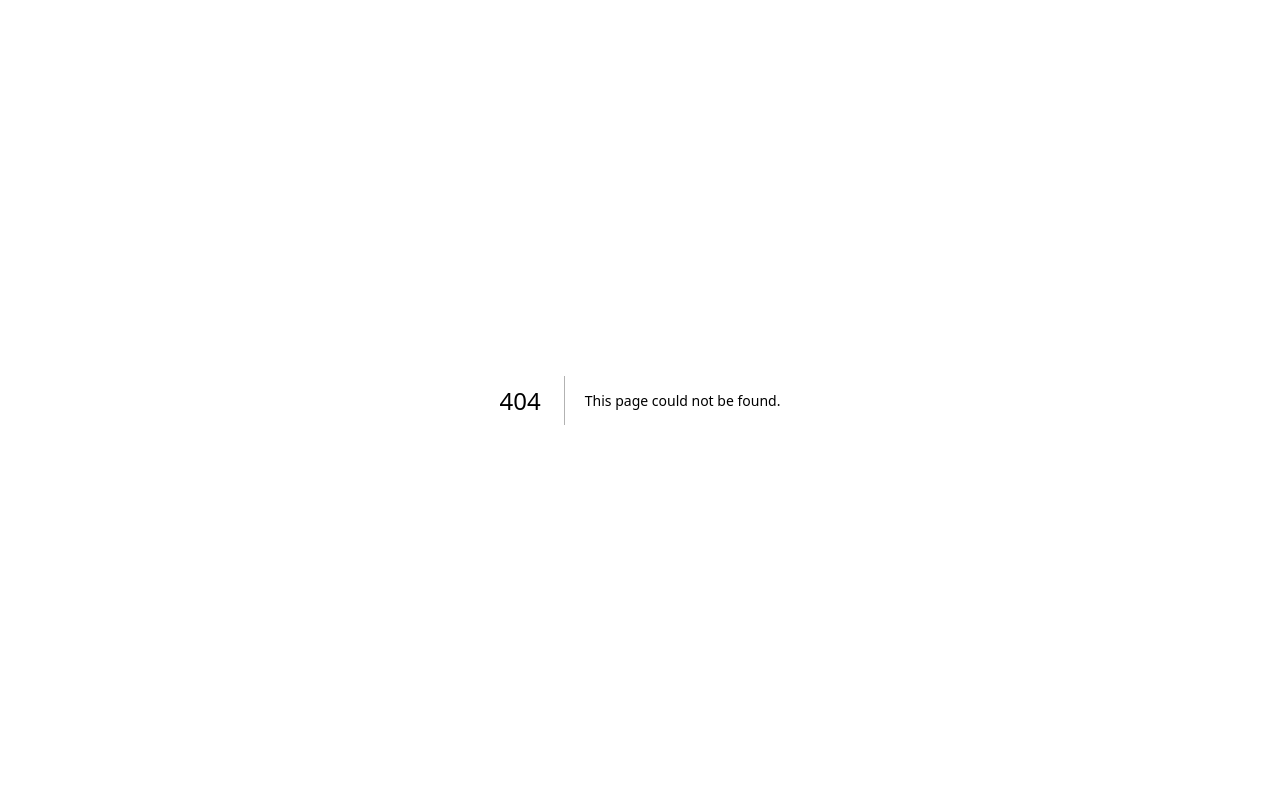
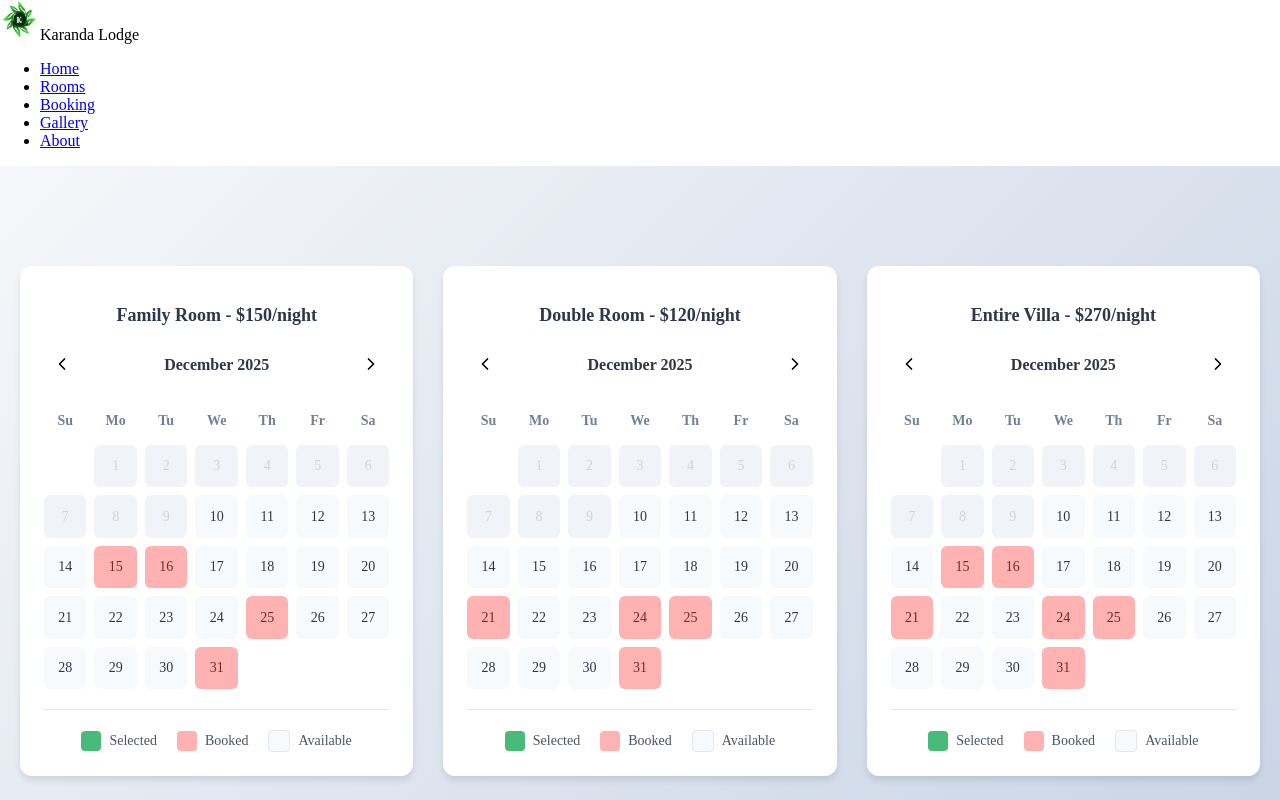
Before and after one commit to nandundasa/karanda_lodge_villa, a Next.js app in the folder karanda-lodge/: page /Booking in a window 1280 px wide. Before the commit this address had no page. Shown: the top 800 px of the page. Built offline with nearby package versions, Linux system fonts and the light colour scheme.

Commit message:
Create booking page

```diff
--- /dev/null
+++ b/karanda-lodge/src/app/Booking/booking.css
@@ -0,0 +1,183 @@
+.booking-page {
+  min-height: 100vh;
+  padding: 100px 20px 40px;
+  background: linear-gradient(135deg, #f5f7fa 0%, #c3cfe2 100%);
+}
+
+.calendars-container {
+  max-width: 1400px;
+  margin: 0 auto;
+  display: grid;
+  grid-template-columns: repeat(auto-fit, minmax(320px, 1fr));
+  gap: 30px;
+  margin-bottom: 40px;
+}
+
+.calendar-card {
+  background: white;
+  border-radius: 12px;
+  padding: 24px;
+  box-shadow: 0 4px 6px rgba(0, 0, 0, 0.1);
+}
+
+.calendar-title {
+  font-size: 18px;
+  font-weight: 600;
+  margin-bottom: 20px;
+  color: #2d3748;
+  text-align: center;
+}
+
+.calendar-header {
+  display: flex;
+  justify-content: space-between;
+  align-items: center;
+  margin-bottom: 20px;
+}
+
+.nav-btn {
+  background: none;
+  border: none;
+  cursor: pointer;
+  padding: 8px;
+  border-radius: 6px;
+  transition: background 0.2s;
+}
+
+.nav-btn:hover {
+  background: #f7fafc;
+}
+
+.month-year {
+  font-weight: 600;
+  color: #2d3748;
+}
+
+.calendar-grid {
+  display: grid;
+  grid-template-columns: repeat(7, 1fr);
+  gap: 8px;
+}
+
+.day-header {
+  text-align: center;
+  font-weight: 600;
+  color: #718096;
+  font-size: 14px;
+  padding: 8px 0;
+}
+
+.day {
+  aspect-ratio: 1;
+  display: flex;
+  align-items: center;
+  justify-content: center;
+  border-radius: 6px;
+  font-size: 14px;
+  cursor: pointer;
+  transition: all 0.2s;
+}
+
+.day.empty {
+  cursor: default;
+}
+
+.day.available {
+  background: #f7fafc;
+  color: #2d3748;
+}
+
+.day.available:hover {
+  background: #e2e8f0;
+}
+
+.day.selected {
+  background: #48bb78;
+  color: white;
+  font-weight: 600;
+}
+
+.day.booked {
+  background: #feb2b2;
+  color: #742a2a;
+  cursor: not-allowed;
+}
+
+.day.past {
+  background: #e2e8f0;
+  color: #a0aec0;
+  cursor: not-allowed;
+  opacity: 0.5;
+}
+
+.legend {
+  display: flex;
+  justify-content: center;
+  gap: 20px;
+  margin-top: 20px;
+  padding-top: 20px;
+  border-top: 1px solid #e2e8f0;
+}
+
+.legend-item {
+  display: flex;
+  align-items: center;
+  gap: 8px;
+  font-size: 14px;
+  color: #4a5568;
+}
+
+.legend-color {
+  width: 20px;
+  height: 20px;
+  border-radius: 4px;
+}
+
+.legend-color.selected {
+  background: #48bb78;
+}
+
+.legend-color.booked {
+  background: #feb2b2;
+}
+
+.legend-color.available {
+  background: #f7fafc;
+  border: 1px solid #e2e8f0;
+}
+
+.villa-info {
+  max-width: 800px;
+  margin: 0 auto;
+  background: #c6f6d5;
+  border-radius: 12px;
+  padding: 24px;
+  text-align: center;
+}
+
+.info-icon {
+  font-size: 32px;
+  margin-bottom: 12px;
+}
+
+.villa-info h3 {
+  font-size: 20px;
+  font-weight: 600;
+  color: #22543d;
+  margin-bottom: 12px;
+}
+
+.villa-info p {
+  color: #276749;
+  line-height: 1.6;
+}
+
+@media (max-width: 768px) {
+  .calendars-container {
+    grid-template-columns: 1fr;
+  }
+
+  .booking-page {
+    padding: 80px 15px 30px;
+  }
+}
--- /dev/null
+++ b/karanda-lodge/src/app/Booking/page.tsx
@@ -0,0 +1,214 @@
+"use client";
+import { useState } from "react";
+import { ChevronLeft, ChevronRight } from "lucide-react";
+import Navbar from "../components/Navbar";
+import Footer from "../components/Footer";
+import "./booking.css";
+
+interface CalendarProps {
+  title: string;
+  price: string;
+  roomType: "family" | "double" | "villa";
+  bookedDates: number[];
+  selectedDates: number[];
+  onDateClick: (day: number) => void;
+}
+
+function Calendar({ title, price, roomType, bookedDates, selectedDates, onDateClick }: CalendarProps) {
+  const today = new Date();
+  today.setHours(0, 0, 0, 0);
+  const [currentDate, setCurrentDate] = useState(today);
+
+  const daysInMonth = new Date(
+    currentDate.getFullYear(),
+    currentDate.getMonth() + 1,
+    0
+  ).getDate();
+  const firstDay = new Date(
+    currentDate.getFullYear(),
+    currentDate.getMonth(),
+    1
+  ).getDay();
+
+  const monthNames = [
+    "January",
+    "February",
+    "March",
+    "April",
+    "May",
+    "June",
+    "July",
+    "August",
+    "September",
+    "October",
+    "November",
+    "December",
+  ];
+
+  const prevMonth = () => {
+    setCurrentDate(
+      new Date(currentDate.getFullYear(), currentDate.getMonth() - 1, 1)
+    );
+  };
+
+  const nextMonth = () => {
+    setCurrentDate(
+      new Date(currentDate.getFullYear(), currentDate.getMonth() + 1, 1)
+    );
+  };
+
+
+
+  const isPastDate = (day: number) => {
+    const dateToCheck = new Date(currentDate.getFullYear(), currentDate.getMonth(), day);
+    return dateToCheck < today;
+  };
+
+  const getDayClass = (day: number) => {
+    if (isPastDate(day)) return "past";
+    if (selectedDates.includes(day)) return "selected";
+    if (bookedDates.includes(day)) return "booked";
+    return "available";
+  };
+
+  return (
+    <div className="calendar-card">
+      <h2 className="calendar-title">
+        {title} - {price}
+      </h2>
+      <div className="calendar-header">
+        <button onClick={prevMonth} className="nav-btn">
+          <ChevronLeft size={20} />
+        </button>
+        <span className="month-year">
+          {monthNames[currentDate.getMonth()]} {currentDate.getFullYear()}
+        </span>
+        <button onClick={nextMonth} className="nav-btn">
+          <ChevronRight size={20} />
+        </button>
+      </div>
+      <div className="calendar-grid">
+        {["Su", "Mo", "Tu", "We", "Th", "Fr", "Sa"].map((day) => (
+          <div key={day} className="day-header">
+            {day}
+          </div>
+        ))}
+        {Array.from({ length: firstDay }).map((_, i) => (
+          <div key={`empty-${i}`} className="day empty" />
+        ))}
+        {Array.from({ length: daysInMonth }).map((_, i) => {
+          const day = i + 1;
+          return (
+            <div
+              key={day}
+              className={`day ${getDayClass(day)}`}
+              onClick={() => onDateClick(day)}
+            >
+              {day}
+            </div>
+          );
+        })}
+      </div>
+      <div className="legend">
+        <div className="legend-item">
+          <span className="legend-color selected"></span>
+          <span>Selected</span>
+        </div>
+        <div className="legend-item">
+          <span className="legend-color booked"></span>
+          <span>Booked</span>
+        </div>
+        <div className="legend-item">
+          <span className="legend-color available"></span>
+          <span>Available</span>
+        </div>
+      </div>
+    </div>
+  );
+}
+
+export default function Booking() {
+  const [familyBooked, setFamilyBooked] = useState<number[]>([15, 16]);
+  const [doubleBooked, setDoubleBooked] = useState<number[]>([21, 24]);
+  const [villaBooked, setVillaBooked] = useState<number[]>([25, 31]);
+  const [familySelected, setFamilySelected] = useState<number[]>([]);
+  const [doubleSelected, setDoubleSelected] = useState<number[]>([]);
+  const [villaSelected, setVillaSelected] = useState<number[]>([]);
+
+  const isPastDate = (day: number, month: number, year: number) => {
+    const today = new Date();
+    today.setHours(0, 0, 0, 0);
+    const dateToCheck = new Date(year, month, day);
+    return dateToCheck < today;
+  };
+
+  const handleFamilyClick = (day: number) => {
+    if (isPastDate(day, new Date().getMonth(), new Date().getFullYear()) || familyBooked.includes(day) || villaBooked.includes(day)) return;
+    setFamilySelected((prev) =>
+      prev.includes(day) ? prev.filter((d) => d !== day) : [...prev, day]
+    );
+  };
+
+  const handleDoubleClick = (day: number) => {
+    if (isPastDate(day, new Date().getMonth(), new Date().getFullYear()) || doubleBooked.includes(day) || villaBooked.includes(day)) return;
+    setDoubleSelected((prev) =>
+      prev.includes(day) ? prev.filter((d) => d !== day) : [...prev, day]
+    );
+  };
+
+  const handleVillaClick = (day: number) => {
+    if (isPastDate(day, new Date().getMonth(), new Date().getFullYear()) || familyBooked.includes(day) || doubleBooked.includes(day) || villaBooked.includes(day)) return;
+    setVillaSelected((prev) =>
+      prev.includes(day) ? prev.filter((d) => d !== day) : [...prev, day]
+    );
+  };
+
+  const getVillaBookedDates = () => {
+    return [...new Set([...familyBooked, ...doubleBooked, ...villaBooked])];
+  };
+
+  return (
+    <>
+      <Navbar />
+      <main className="booking-page">
+        <div className="calendars-container">
+          <Calendar
+            title="Family Room"
+            price="$150/night"
+            roomType="family"
+            bookedDates={[...familyBooked, ...villaBooked]}
+            selectedDates={familySelected}
+            onDateClick={handleFamilyClick}
+          />
+          <Calendar
+            title="Double Room"
+            price="$120/night"
+            roomType="double"
+            bookedDates={[...doubleBooked, ...villaBooked]}
+            selectedDates={doubleSelected}
+            onDateClick={handleDoubleClick}
+          />
+          <Calendar
+            title="Entire Villa"
+            price="$270/night"
+            roomType="villa"
+            bookedDates={getVillaBookedDates()}
+            selectedDates={villaSelected}
+            onDateClick={handleVillaClick}
+          />
+        </div>
+        <div className="villa-info">
+          <div className="info-icon">🏡</div>
+          <h3>Book the Entire Villa</h3>
+          <p>
+            The entire villa includes both the Family Room and Double Room. When
+            you book the villa, both rooms are reserved exclusively for you. If
+            either room is already booked, the entire villa cannot be reserved
+            for that date.
+          </p>
+        </div>
+      </main>
+      <Footer />
+    </>
+  );
+}
--- a/karanda-lodge/src/app/components/Navbar.tsx
+++ b/karanda-lodge/src/app/components/Navbar.tsx
@@ -42,7 +42,9 @@ export default function Navbar() {
             </Link>
           </li>
           <li>
-            <a href="#booking">Booking</a>
+            <Link href="/Booking" className={pathname === "/Booking" ? "active" : ""}>
+              Booking
+            </Link>
           </li>
           <li>
             <a href="#gallery">Gallery</a>
```
